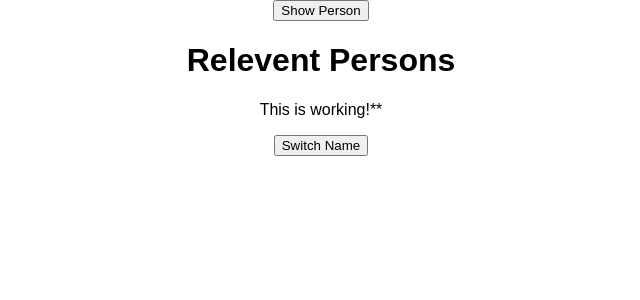
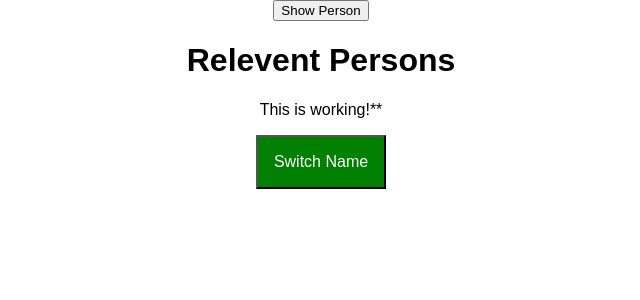
Before and after one commit to arianpopalyar/myReactProject, a React app: page / in a window 1280 px wide. Shown: the top 300 px of the page, without its empty margins (319-959 px from the left). Built offline with nearby package versions, Linux system fonts and the light colour scheme.

Commit message:
c2 adding aux

```diff
--- a/src/components/Cockpit/Cockpit.css
+++ b/src/components/Cockpit/Cockpit.css
@@ -6,7 +6,7 @@
       font-weight: bold;
     }
 
-    .App button{
+    .Button{
       border:1ps solid blue;
       padding: 16px;
       background-color: green;
@@ -14,16 +14,16 @@
       color:white;
       cursor: pointer;
     }
-    .Cockpit button:hover{
+    .Button:hover{
       background-color: lightgreen;
       color: #000;
     }
 
-    .Cockpit button.Red{
+    .Button.Red{
       background-color: red
     }
 
-    .Cockpit button.Red:hover{
+    .Button.Red:hover{
       background-color: lightblue;
       color: #000;
     }
--- a/src/components/Cockpit/Cockpit.js
+++ b/src/components/Cockpit/Cockpit.js
@@ -1,12 +1,12 @@
 import React from'react';
 import classes from './Cockpit.css'
-
+import Aux from '../../hoc/Aux'
 const cockpit =(props) => {
     // const assignedClasses=[];
     let assclasses = [];
-    let btnClass =null;
+    let btnClass =classes.Button;
     if (props.showPersons){
-        btnClass = classes.Red;
+        btnClass = [classes.Button, classes.Red].join(' ');
     }
 
 
@@ -18,12 +18,12 @@
       assclasses.push(classes.bold);
     }
     return(
-        <div className={classes.Cockpit}>
+   <Aux>
         <h1>{props.appTitle}</h1>
         <p className={assclasses.join(' ')}>This is working!**</p>
         <button className={btnClass}
         onClick={props.clicked}>Switch Name</button>
-        </div>
+</Aux>
     );
 };
 export default cockpit
--- /dev/null
+++ b/src/hoc/Aux.js
@@ -0,0 +1,3 @@
+const aux = (props) => props.children;
+
+export default aux;
```
